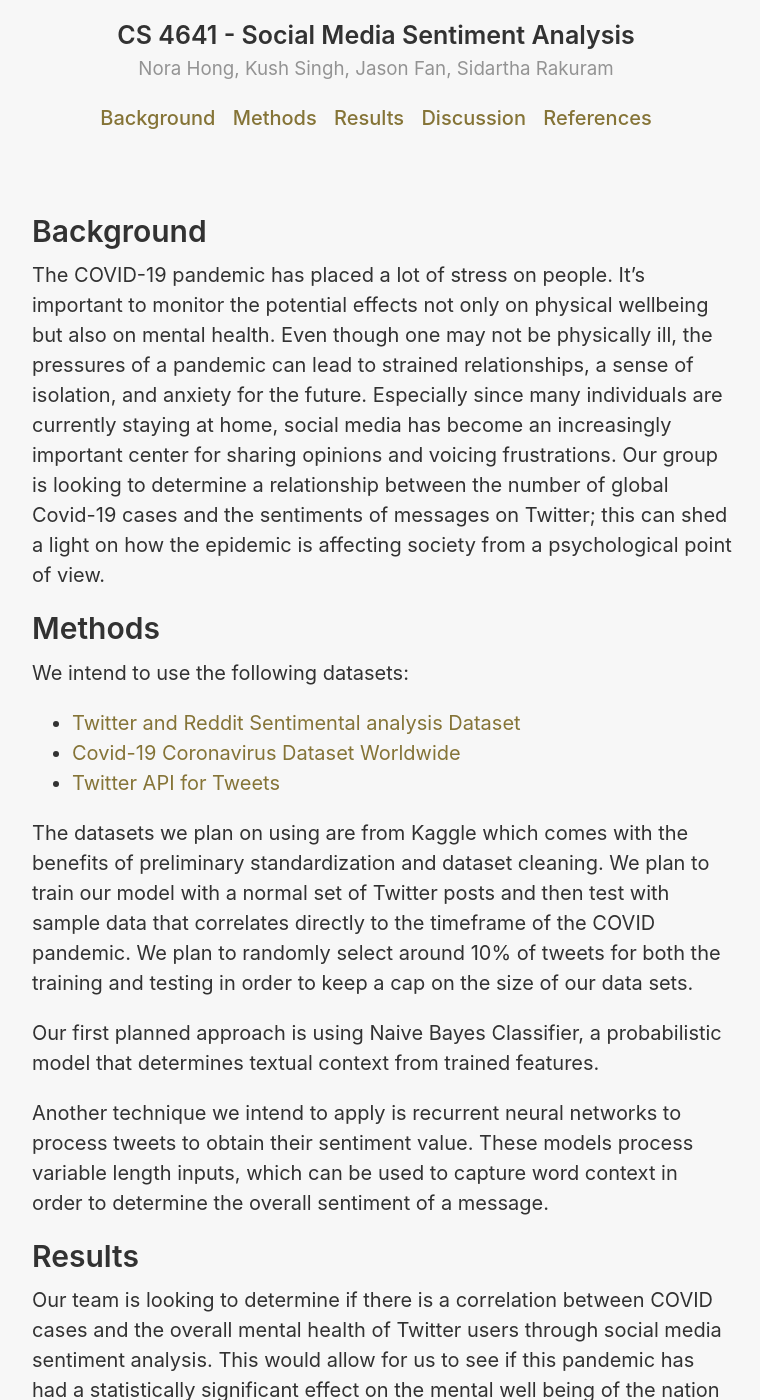
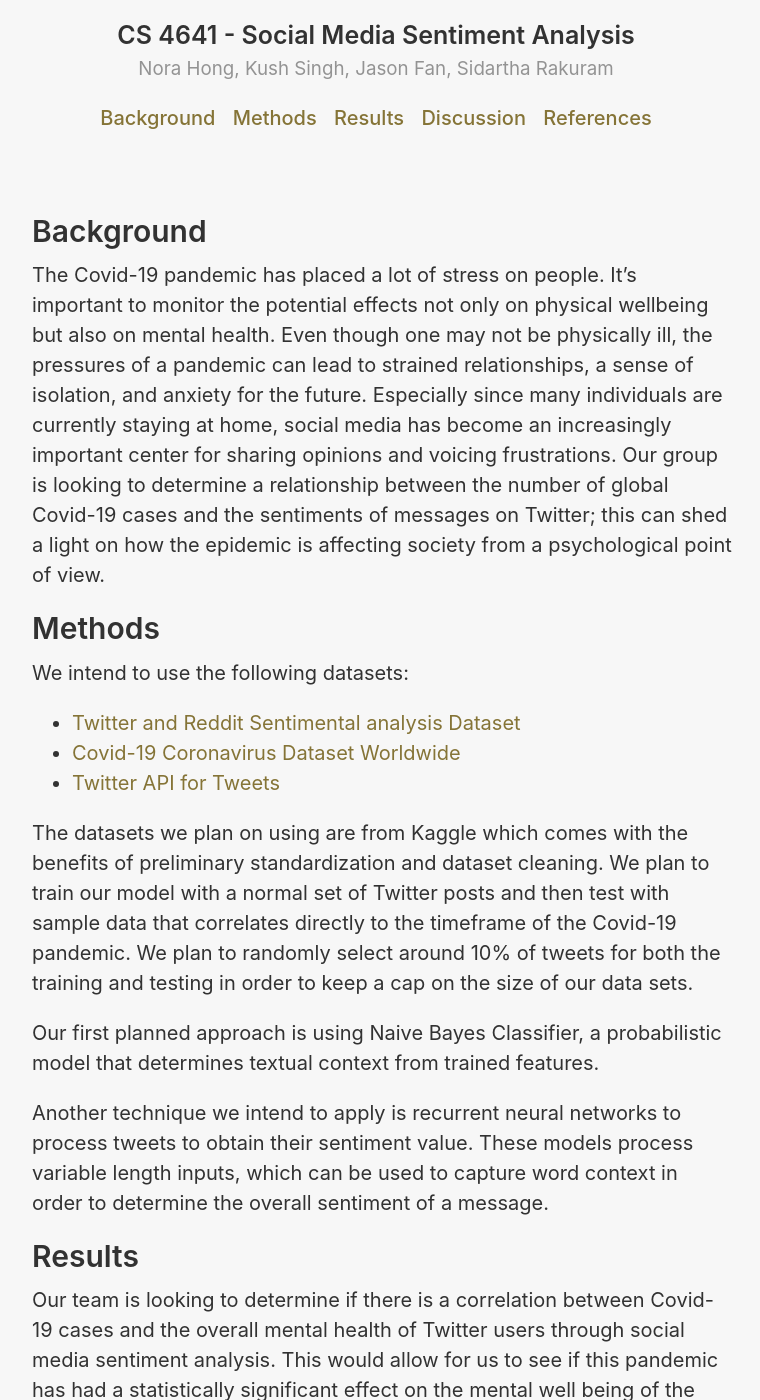
Before and after one commit to cs4641-social-media-sentiment/cs4641-social-media-sentiment.github.io, a Jekyll site: the page built from index.html, in a window 1280 px wide and 1400 px high. Shown: the whole window, without its empty margins (258-1018 px from the left). Built offline with Jekyll 4.4.1, drawn with Linux system fonts in a browser that asks for light colours; the list of posts is cut into pages by our own code; some of the changed text lies outside the part shown.

Commit message:
Update COVID to Covid-19

```diff
--- a/index.html
+++ b/index.html
@@ -6,7 +6,7 @@ title: Home
 <div id="background">
   <h1 class="post-title"> Background </h1>
   <p>
-    The COVID-19 pandemic has placed a lot of stress on people. It’s important to monitor the potential effects not only on physical wellbeing but also on mental health. Even though one may not be physically ill, the pressures of a pandemic can lead to strained relationships, a sense of isolation, and anxiety for the future. Especially since many individuals are currently staying at home, social media has become an increasingly important center for sharing opinions and voicing frustrations. Our group is looking to determine a relationship between the number of global Covid-19 cases and the sentiments of messages on Twitter; this can shed a light on how the epidemic is affecting society from a psychological point of view.
+    The Covid-19 pandemic has placed a lot of stress on people. It’s important to monitor the potential effects not only on physical wellbeing but also on mental health. Even though one may not be physically ill, the pressures of a pandemic can lead to strained relationships, a sense of isolation, and anxiety for the future. Especially since many individuals are currently staying at home, social media has become an increasingly important center for sharing opinions and voicing frustrations. Our group is looking to determine a relationship between the number of global Covid-19 cases and the sentiments of messages on Twitter; this can shed a light on how the epidemic is affecting society from a psychological point of view.
   </p>
 </div>
 <div id="methods">
@@ -18,7 +18,7 @@ title: Home
       <li><a href="https://www.kaggle.com/hgultekin/covid19-stream-data">Covid-19 Coronavirus Dataset Worldwide</a></li>
       <li><a href="https://developer.twitter.com/en">Twitter API for Tweets</a></li>
     </ul>
-    The datasets we plan on using are from Kaggle which comes with the benefits of preliminary standardization and dataset cleaning. We plan to train our model with a normal set of Twitter posts and then test with sample data that correlates directly to the timeframe of the COVID pandemic. We plan to randomly select around 10% of tweets for both the training and testing in order to keep a cap on the size of our data sets.
+    The datasets we plan on using are from Kaggle which comes with the benefits of preliminary standardization and dataset cleaning. We plan to train our model with a normal set of Twitter posts and then test with sample data that correlates directly to the timeframe of the Covid-19 pandemic. We plan to randomly select around 10% of tweets for both the training and testing in order to keep a cap on the size of our data sets.
   </p>
   <p>
     Our first planned approach is using Naive Bayes Classifier, a probabilistic model that determines textual context from trained features.
@@ -30,7 +30,7 @@ title: Home
 <div id="results">
   <h1 class="post-title"> Results </h1>
   <p>
-    Our team is looking to determine if there is a correlation between COVID cases and the overall mental health of Twitter users through social media sentiment analysis. This would allow for us to see if this pandemic has had a statistically significant effect on the mental well being of the nation as a whole, and draw conclusions on what courses of action can be taken.
+    Our team is looking to determine if there is a correlation between Covid-19 cases and the overall mental health of Twitter users through social media sentiment analysis. This would allow for us to see if this pandemic has had a statistically significant effect on the mental well being of the nation as a whole, and draw conclusions on what courses of action can be taken.
   </p>
 </div>
 <div id="discussion">
```
